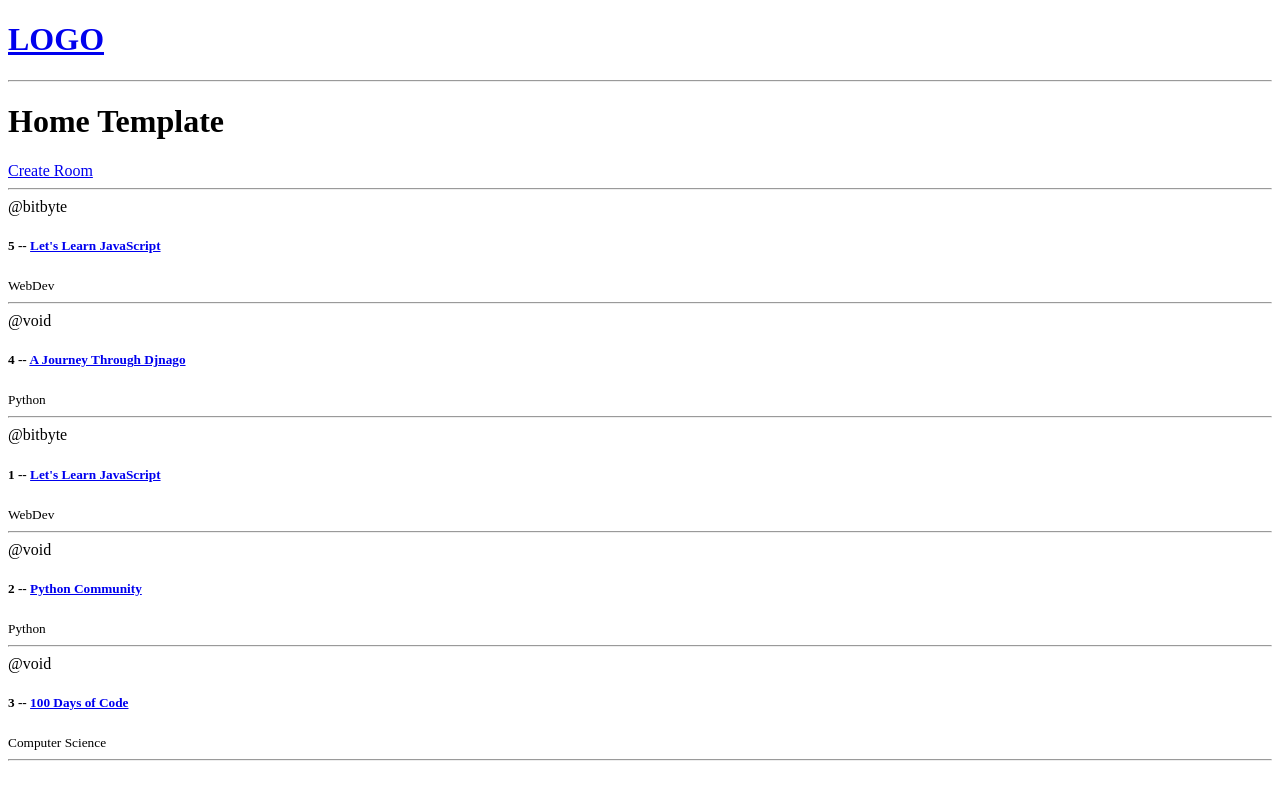
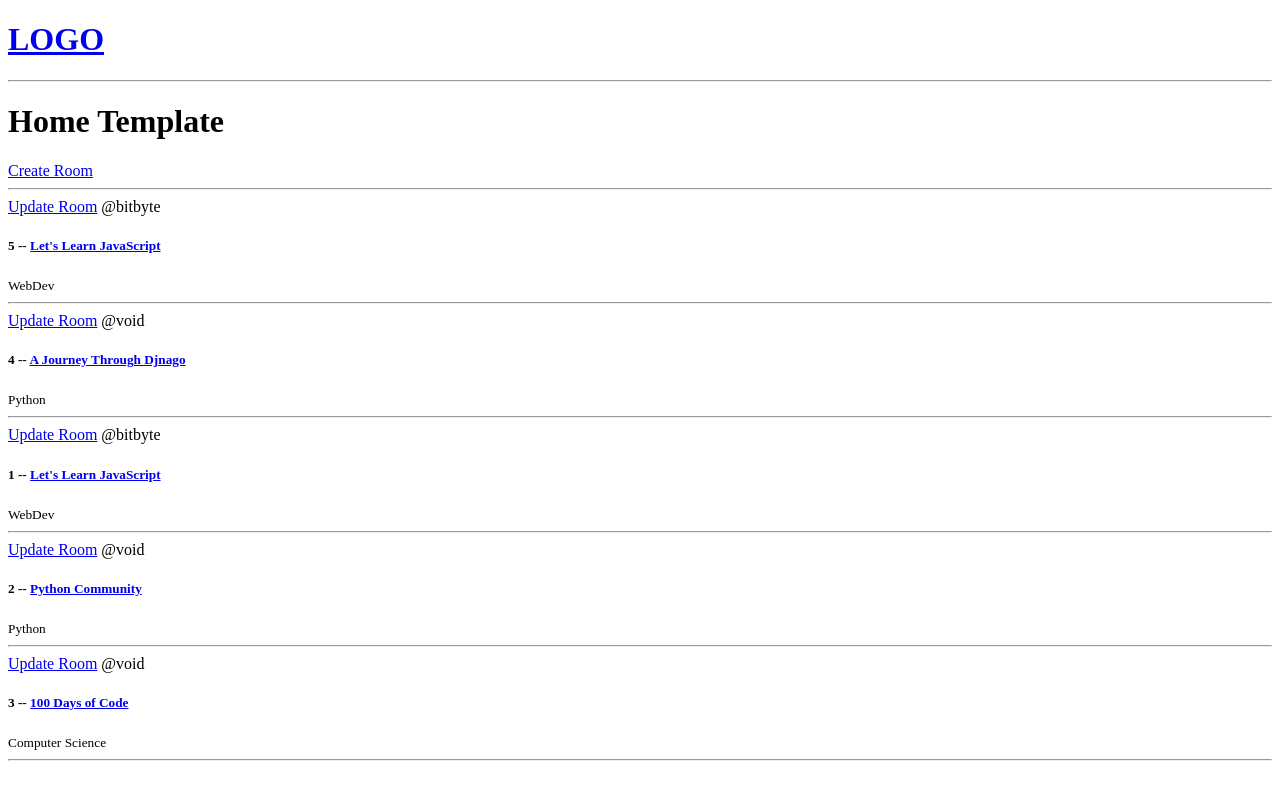
Before and after one commit to Yuviz19/ByteTalks, a Django app: page / in a window 1280 px wide. Run offline with Django 5.2, Linux system fonts and the light colour scheme; data comes from the database, SQL or seed files in the repository; both versions use the stored data as it was after the commit.

Commit message:
Feature: update the currently existing rooms

```diff
--- a/base/templates/base/home.html
+++ b/base/templates/base/home.html
@@ -9,6 +9,7 @@
     <div>
         {% for room in rooms %}
             <div>
+                <a href="{% url 'update_room' room.id %}">Update Room</a>
                 <span>@{{room.host.username}}</span>
                 <h5>{{room.id}} -- <a href="{% url 'room' room.id %}">{{room.name}}</a></h5>
                 <small>{{room.topic.name}}</small>
--- a/base/urls.py
+++ b/base/urls.py
@@ -5,4 +5,5 @@ urlpatterns = [
     path('', views.home, name="home"),
     path('room/<int:pk>/', views.room, name="room"),
     path('create-room/', views.create_room, name="create_room"),
+    path('update-room/<int:pk>', views.update_room, name="update_room"),
 ]
--- a/base/views.py
+++ b/base/views.py
@@ -1,3 +1,4 @@
+import re
 from django.shortcuts import render, redirect
 from .models import Room
 from .forms import RoomForm
@@ -23,3 +24,16 @@ def create_room(request):
 
     context = {"form":form}
     return render(request, 'base/room_form.html', context)
+
+def update_room(request, pk):
+    room = Room.objects.get(id=pk)
+    form = RoomForm(instance=room) # so the form will be prefilled with some values
+
+    if request.method == 'POST':
+        form = RoomForm(request.POST, instance=room) # pass the instancce, otherwise it will create a new room
+        if form.is_valid():
+            form.save()
+        return redirect('home')
+
+    context = {"form":form}
+    return render(request, 'base/room_form.html',context)
```
Also changed, not shown: Docs/NOTES.md (+22 -0 lines), db.sqlite3.
